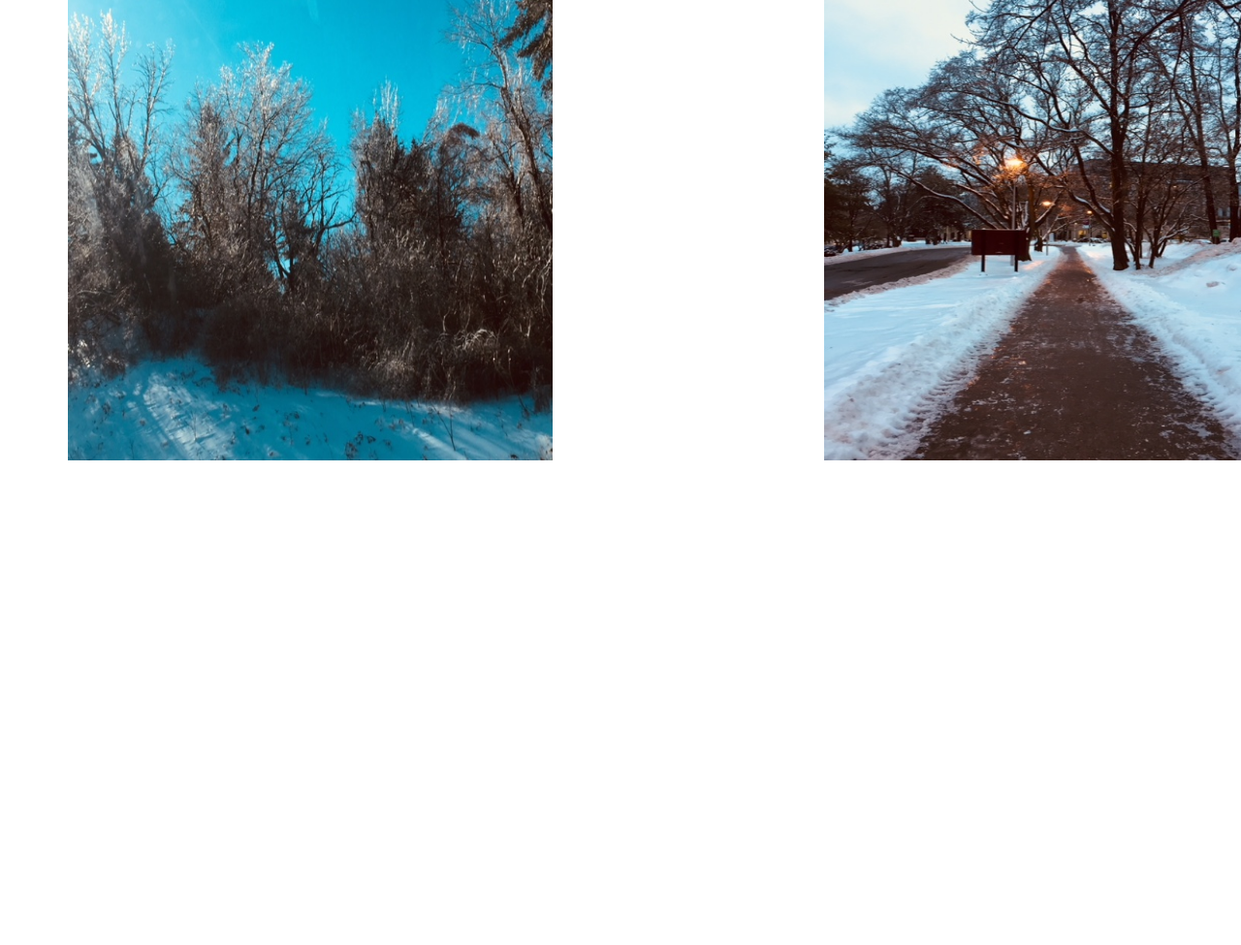
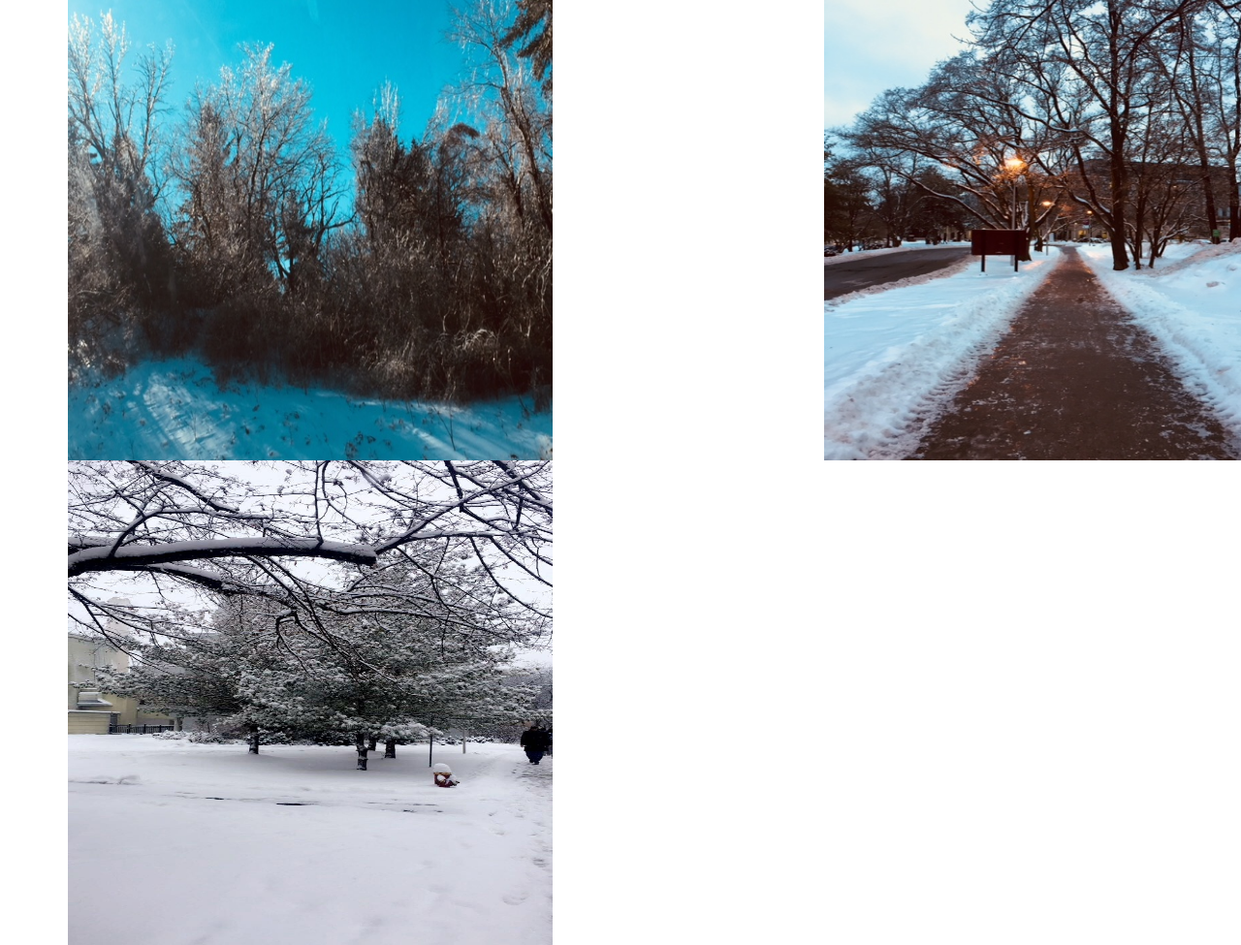
Before and after one commit to Genevieveok/PhotoWebsiteBootstrap, a plain HTML site: page index.html in a window 1280 px wide. Shown: the part 295-1270 px from the top of the page at 97% size. Before the commit the page ends 800 px from the top, so only its background shows below. Drawn offline with nearby package versions, Linux system fonts and the light colour scheme.

Commit message:
added new code

```diff
--- a/index.html
+++ b/index.html
@@ -31,6 +31,11 @@
       <img src="path.jpg" alt="MountainView"height="500" width="500">
 
     </div>
+     <div class="col-sm-4">
+
+      <img src="image1.jpg" alt="MountainView"height="500" width="500">
+
+    </div>
   </div>
 </div>
 
```
